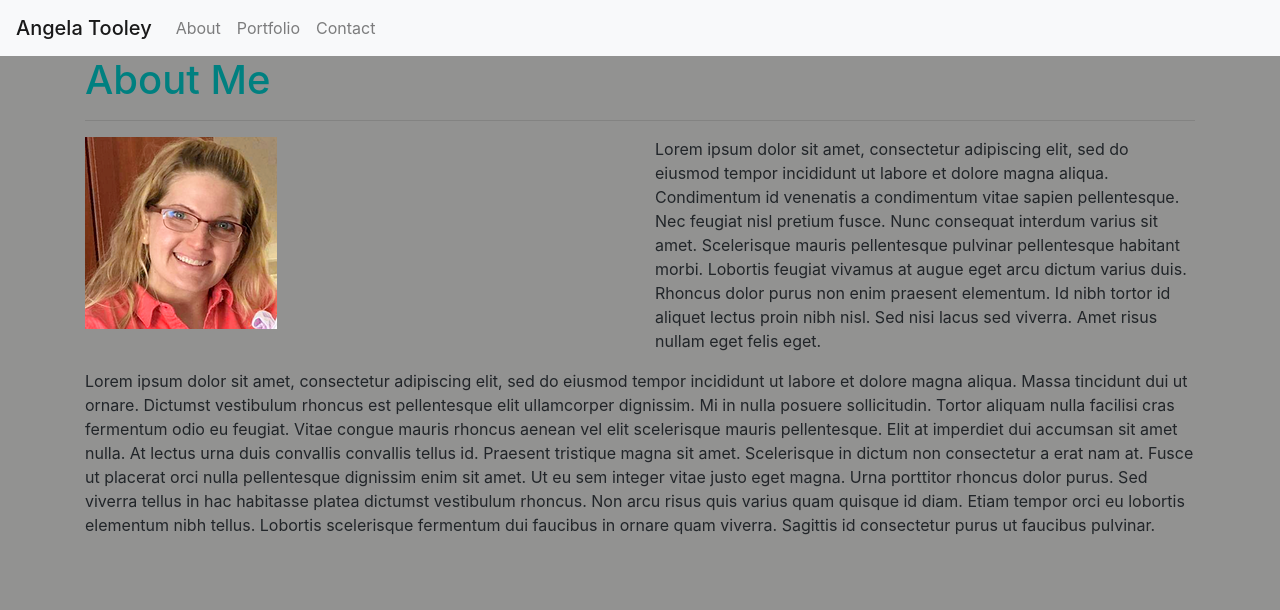
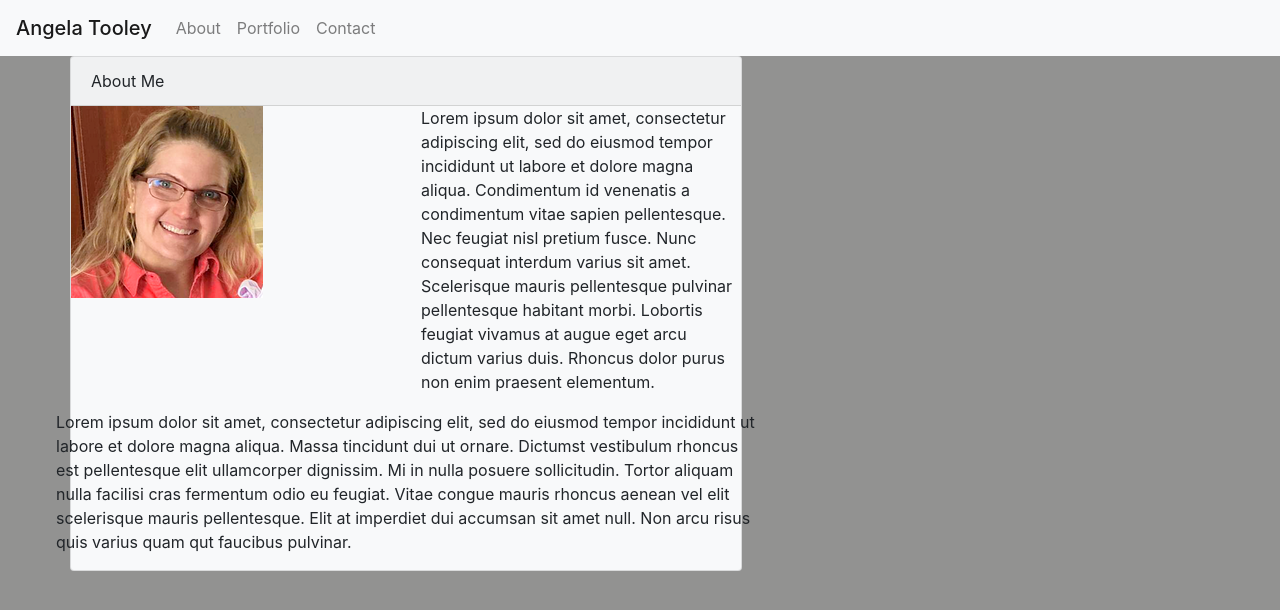
Before and after one commit to adt315/hmwk-2-responsive-portfolio, a plain HTML site: page index.html in a window 1280 px wide. Drawn offline with nearby package versions, Linux system fonts and the light colour scheme.

Commit message:
add card

```diff
--- a/index.html
+++ b/index.html
@@ -32,40 +32,25 @@
     </nav>
 </header>
 
-<!-- About Me Section -->
-
-<!-- creates the overall grid -->
 <div class="container">
-
+    <div class="row card bg-light mb-3" style="max-width: 42rem;">
+        <div class="card-header col-sm-12">About Me
+        </div>
+    <div class="row">
+        <div class="col-sm-6">
+            <img src="./assets/images/photo of me.png" alt="photo of me">
+        </div>
+        <div class="col-sm-6">
+            <p>Lorem ipsum dolor sit amet, consectetur adipiscing elit, sed do eiusmod tempor incididunt ut labore et dolore magna aliqua. Condimentum id venenatis a condimentum vitae sapien pellentesque. Nec feugiat nisl pretium fusce. Nunc consequat interdum varius sit amet. Scelerisque mauris pellentesque pulvinar pellentesque habitant morbi. Lobortis feugiat vivamus at augue eget arcu dictum varius duis. Rhoncus dolor purus non enim praesent elementum.</p>
+        </div>
     <div class="row">
         <div class="col-sm-12">
-          <h1>About Me</h1>
-          <hr>
+            <p>Lorem ipsum dolor sit amet, consectetur adipiscing elit, sed do eiusmod tempor incididunt ut labore et dolore magna aliqua. Massa tincidunt dui ut ornare. Dictumst vestibulum rhoncus est pellentesque elit ullamcorper dignissim. Mi in nulla posuere sollicitudin. Tortor aliquam nulla facilisi cras fermentum odio eu feugiat. Vitae congue mauris rhoncus aenean vel elit scelerisque mauris pellentesque. Elit at imperdiet dui accumsan sit amet null. Non arcu risus quis varius quam qut faucibus pulvinar.</p>
         </div>
     </div>
 
-    <div class="row">
-        <!-- first of two columns -->
-        <div class="col-sm-6">
-            <img src="./assets/images/photo of me.png" alt="photo of me">
-        </div>
-        <!-- second of two columns -->
-        <div class="col-sm-6">
-            <p>Lorem ipsum dolor sit amet, consectetur adipiscing elit, sed do eiusmod tempor incididunt ut labore et dolore magna aliqua. Condimentum id venenatis a condimentum vitae sapien pellentesque. Nec feugiat nisl pretium fusce. Nunc consequat interdum varius sit amet. Scelerisque mauris pellentesque pulvinar pellentesque habitant morbi. Lobortis feugiat vivamus at augue eget arcu dictum varius duis. Rhoncus dolor purus non enim praesent elementum. Id nibh tortor id aliquet lectus proin nibh nisl. Sed nisi lacus sed viverra. Amet risus nullam eget felis eget.</p>
-        </div>
     </div>
-
-    <div class="row">
-        <div class="col-sm-12">
-            <p>Lorem ipsum dolor sit amet, consectetur adipiscing elit, sed do eiusmod tempor incididunt ut labore et dolore magna aliqua. Massa tincidunt dui ut ornare. Dictumst vestibulum rhoncus est pellentesque elit ullamcorper dignissim. Mi in nulla posuere sollicitudin. Tortor aliquam nulla facilisi cras fermentum odio eu feugiat. Vitae congue mauris rhoncus aenean vel elit scelerisque mauris pellentesque. Elit at imperdiet dui accumsan sit amet nulla. At lectus urna duis convallis convallis tellus id. Praesent tristique magna sit amet. Scelerisque in dictum non consectetur a erat nam at. Fusce ut placerat orci nulla pellentesque dignissim enim sit amet. Ut eu sem integer vitae justo eget magna. Urna porttitor rhoncus dolor purus. Sed viverra tellus in hac habitasse platea dictumst vestibulum rhoncus. Non arcu risus quis varius quam quisque id diam. Etiam tempor orci eu lobortis elementum nibh tellus. Lobortis scelerisque fermentum dui faucibus in ornare quam viverra. Sagittis id consectetur purus ut faucibus pulvinar.</p>
-       </div>
-    </div>
-
-
 </div>
-
-
-
 </body>
 
 </html>
```
Also changed, not shown: contact.html (+1 -1 lines), portfolio.html (+1 -1 lines).
